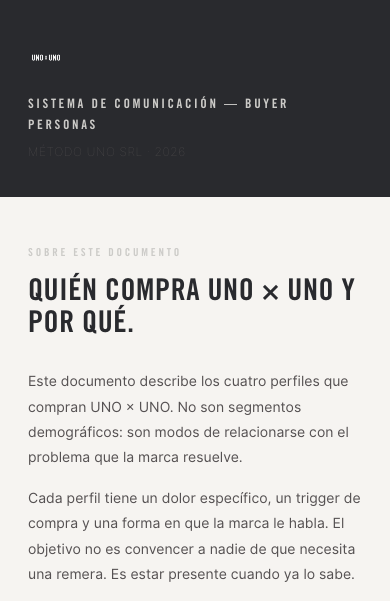
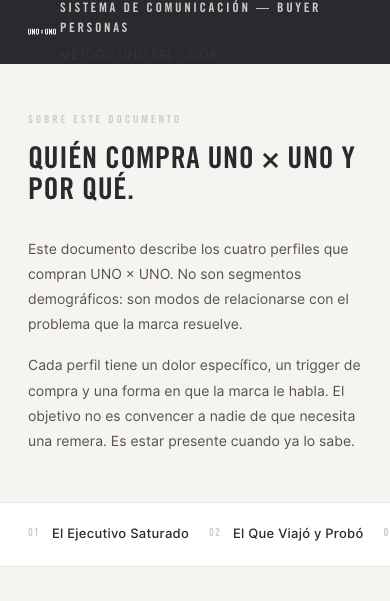
Before and after one commit to Jv-maker-hub/uxu, a plain HTML site: page personas.html in a window 390 px wide. Shown: the top 601 px of the page. Drawn offline with Linux system fonts and the light colour scheme.

Commit message:
fix: header compacto en personas/competidores, logo 72px height nav

```diff
--- a/personas.html
+++ b/personas.html
@@ -41,10 +41,11 @@
     .site-header {
       background: var(--carbon);
       color: var(--cream);
-      padding: 48px 64px 44px;
+      padding: 0 48px;
+      height: 72px;
       display: flex;
       justify-content: space-between;
-      align-items: flex-end;
+      align-items: center;
     }
 
     .brand-mark {
@@ -435,7 +436,7 @@
 
     /* ─── RESPONSIVE ─── */
     @media (max-width: 860px) {
-      .site-header { padding: 40px 28px 36px; flex-direction: column; align-items: flex-start; gap: 20px; }
+      .site-header { padding: 0 24px; flex-direction: row; height: 64px; }
       .doc-meta { text-align: left; }
       .intro { padding: 48px 28px; }
       .intro-grid { grid-template-columns: 1fr; gap: 28px; }
```
Also changed, not shown: competidores.html (+2 -2 lines).
